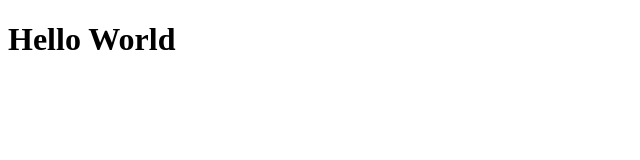
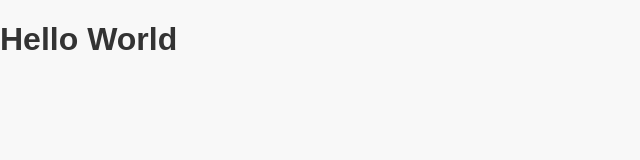
Before and after one commit to PetyoVeselinovMitev/SoftuniExamProject, a React (Vite) app in the folder client/: page / in a window 1280 px wide. Shown: the top 160 px of the page, without its empty margins (0-640 px from the left). Built offline with nearby package versions, Linux system fonts and the light colour scheme.

Commit message:
added basic global css

```diff
--- /dev/null
+++ b/client/src/index.css
@@ -0,0 +1,8 @@
+body,
+html {
+    margin: 0;
+    padding: 0;
+    font-family: 'Arial', sans-serif;
+    background-color: #f8f8f8;
+    color: #333;
+}
--- a/client/src/main.jsx
+++ b/client/src/main.jsx
@@ -1,6 +1,9 @@
 import React from 'react'
 import ReactDOM from 'react-dom/client'
 import App from './App.jsx'
+
+import './index.css'
+
 import { BrowserRouter } from 'react-router-dom'
 
 ReactDOM.createRoot(document.getElementById('root')).render(
```
